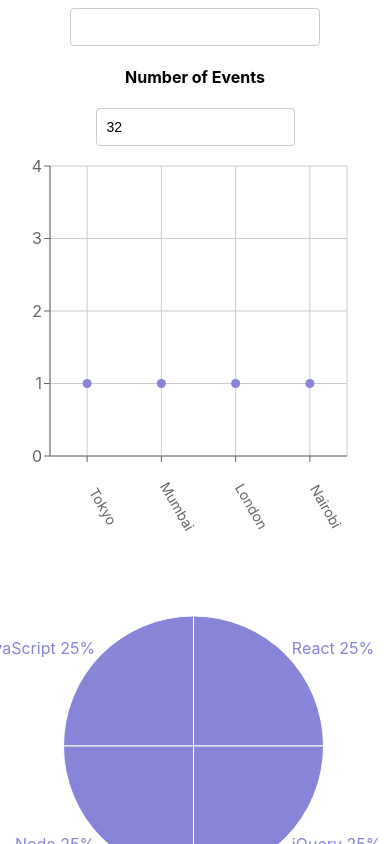
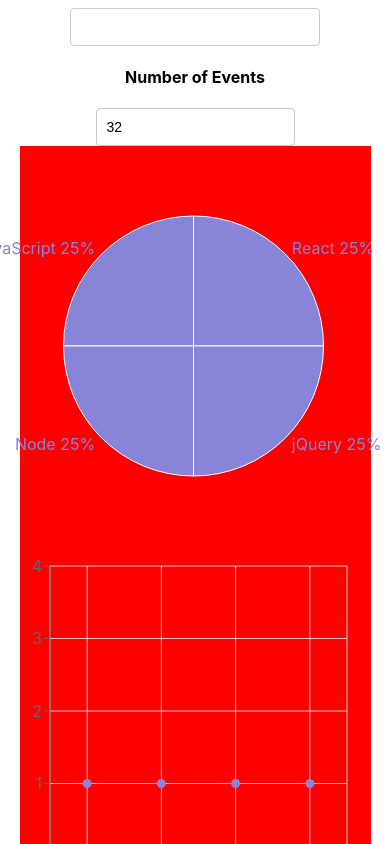
Before and after one commit to SethSingletary/meet, a React (Create React App) app: page / in a window 390 px wide. Shown: the top 844 px of the page. Built offline with nearby package versions, Linux system fonts and the light colour scheme; what atatus-spa would draw is missing.

Commit message:
trying to update grid display

```diff
--- a/src/App.css
+++ b/src/App.css
@@ -199,11 +199,13 @@
 }
 .charts-container{
   grid-template-columns: 1fr 1fr;
+  background-color: blue;
 }
 
 @media (max-width: 768px){
   .charts-container{
     grid-template-columns: 1fr;
+    background-color: red;
   }
 }
 
--- a/src/App.js
+++ b/src/App.js
@@ -49,8 +49,8 @@
         />
         <NumberOfEvents updateEvents={this.updateNumOfEvents}/>
         <div className="charts-container">
+          <EventGenresChart events={this.state.events}/>
           <CityEventsChart allLocations={this.state.locations} events={this.state.events}/>
-          <EventGenresChart events={this.state.events}/>
         </div>
         <EventList events={this.state.events} />
       </div>
```
